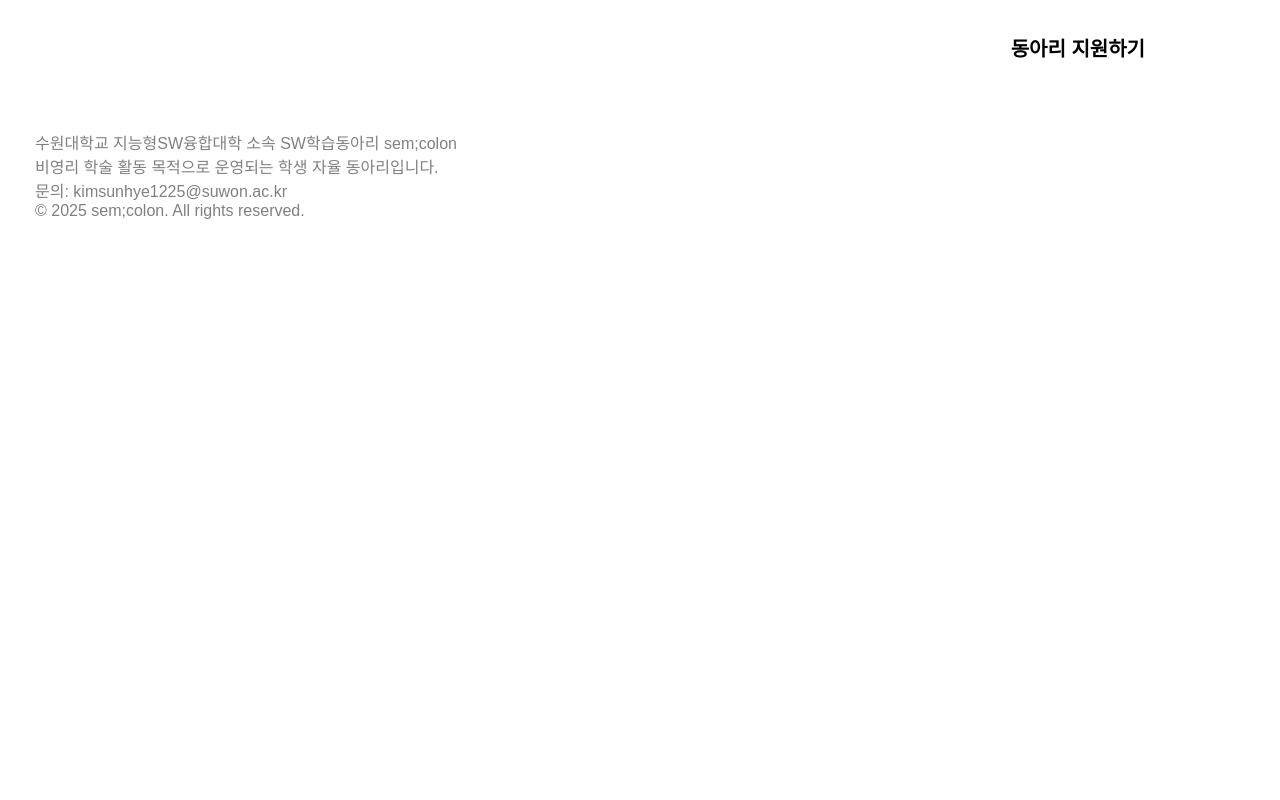
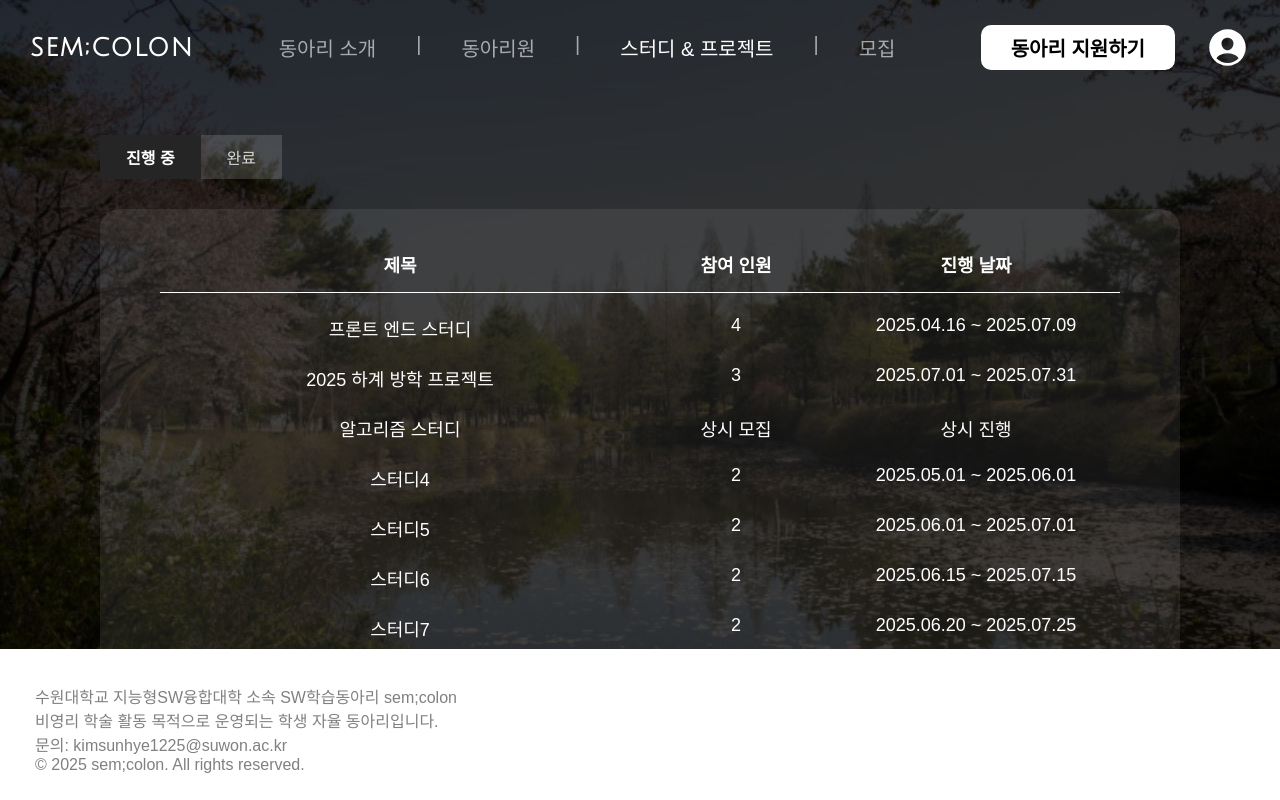
Before and after one commit to k0sun0h/Sem-colon_webpage, a React (Vite) app: page /studyProject in a window 1280 px wide. Built offline with nearby package versions, Linux system fonts and the light colour scheme; a web font is replaced by a local one.

Commit message:
[김선혜] - 스터디&프로젝트 페이지 완료 (제목 눌렀을 시 뜨는 페이지는 아직)

```diff
--- a/src/App.jsx
+++ b/src/App.jsx
@@ -10,6 +10,7 @@ import Footer from './components/Footer';
 import Introduce from './pages/Introduce';
 import Login from './pages/Login';
 import SignUp from './pages/SignUp';
+import StudyProject from './pages/Study&Project';
 
 function App() {
   return (
@@ -34,6 +35,8 @@ function App() {
               {/* /login 경로로 접근하면 Login 페이지가 렌더링됨 */}
               <Route path="/signup" element={<SignUp />} />
               {/* /signup 경로로 접근하면 SignUp 페이지가 렌더링됨 */}
+              <Route path="/studyProject" element={<StudyProject />} />
+              {/* /studyProject 경로로 접근하면 StudyProject 페이지가 렌더링됨 */}
             </Routes>
 
           </div>
--- a/src/components/Header.jsx
+++ b/src/components/Header.jsx
@@ -62,7 +62,7 @@ function Header() {
       <nav className="nav">
         <NavLink to="/" end>동아리 소개</NavLink><div> | </div>
         <NavLink to="/members">동아리원</NavLink><div> | </div>
-        <NavLink to="/projects">스터디 & 프로젝트</NavLink><div> | </div>
+        <NavLink to="/studyProject">스터디 & 프로젝트</NavLink><div> | </div>
         <NavLink to="/recruit">모집</NavLink>
       </nav>
       <div className='header-buttons'>
--- /dev/null
+++ b/src/css/Study&Project.css
@@ -0,0 +1,121 @@
+* {
+  margin: 0;
+  padding: 0;
+  box-sizing: border-box;
+}
+
+/* 고정 배경 이미지 설정 (화면 전체에 깔림) */
+.study-background {
+  position: fixed;
+  top: 0;
+  left: 0;
+  width: 100%;
+  height: 100%;
+  background-image: url('../../public/studyProject-logo.png');
+  background-size: cover;
+  background-position: center;
+  background-repeat: no-repeat;
+  z-index: -1;
+}
+
+/* 배경 위 어두운 반투명 오버레이 */
+.study-background::after {
+  content: '';
+  position: absolute;
+  top: 0;
+  left: 0;
+  width: 100%;
+  height: 100%;
+  background-color: black;
+  opacity: 0.8;
+}
+
+/* 전체 컨테이너 */
+.study-container {
+  position: relative;
+  z-index: 1;
+  padding: 40px 100px;
+  color: white;
+  width: 100%;
+  height: calc(100vh - 246px);
+}
+
+/* 탭 */
+.members-category {
+  display: flex;
+  margin-bottom: 30px;
+}
+
+.members-tab {
+  background-color: rgba(255, 255, 255, 0.15);
+  color: #D9D9D9;
+  border: none;
+  padding: 10px 26px;
+  font-size: 16px;
+  cursor: pointer;
+}
+
+.members-tab.active {
+  background-color: #252525;
+  color: white;
+  font-weight: bold;
+}
+
+/* 테이블 */
+.study-table {
+  background-color: rgba(255, 255, 255, 0.08);
+  border-radius: 20px;
+  padding: 30px 60px;
+}
+
+.table-header {
+  display: grid;
+  grid-template-columns: 1fr 0.4fr 0.6fr;
+  padding: 12px 0 15px 0;
+  font-size: 18px;
+  border-bottom: 1px solid white;
+  margin-bottom: 10px;
+  text-align: center;
+}
+
+.table-row {
+  display: grid;
+  grid-template-columns: 1fr 0.4fr 0.6fr;
+  padding: 12px 0;
+  font-size: 18px;
+  text-align: center;
+}
+
+.table-header {
+  font-weight: bold;
+}
+
+.table-row:last-child {
+  border-bottom: none;
+}
+
+/* 페이지네이션 */
+.pagination {
+  margin-top: 30px;
+  display: flex;
+  justify-content: center;
+  gap: 10px;
+  font-size: 18px;
+}
+
+.pagination .active {
+  text-decoration: underline;
+}
+
+.members-tab {
+  cursor: pointer;
+}
+
+.page-btn {
+  cursor: pointer;
+  padding: 0 6px;
+}
+
+.page-btn:hover {
+  color: #ccc;
+}
--- /dev/null
+++ b/src/pages/Study&Project.jsx
@@ -0,0 +1,93 @@
+import { useState } from "react";
+import { useLocation } from "react-router-dom";
+import "../css/Study&Project.css";
+
+function StudyProject() {
+  const location = useLocation();
+  const [category, setCategory] = useState(location.state?.category || "진행 중");
+  const [page, setPage] = useState(1);
+  const itemsPerPage = 8;
+
+  const ongoing = [
+    { title: "프론트 엔드 스터디", members: 4, period: "2025.04.16 ~ 2025.07.09" },
+    { title: "2025 하계 방학 프로젝트", members: 3, period: "2025.07.01 ~ 2025.07.31" },
+    { title: "알고리즘 스터디", members: "상시 모집", period: "상시 진행" },
+    { title: "스터디4", members: 2, period: "2025.05.01 ~ 2025.06.01" },
+    { title: "스터디5", members: 2, period: "2025.06.01 ~ 2025.07.01" },
+    { title: "스터디6", members: 2, period: "2025.06.15 ~ 2025.07.15" },
+    { title: "스터디7", members: 2, period: "2025.06.20 ~ 2025.07.25" },
+    { title: "스터디8", members: 2, period: "2025.06.25 ~ 2025.07.30" },
+    { title: "스터디9", members: 2, period: "2025.06.20 ~ 2025.07.25" },
+    { title: "스터디10", members: 2, period: "2025.06.25 ~ 2025.07.30" },
+  ];
+
+  const completed = [
+    { title: "2024 겨울방학 프로젝트", members: 5, period: "2024.01.03 ~ 2024.02.20" },
+    { title: "리액트 심화 스터디", members: 3, period: "2024.03.01 ~ 2024.05.30" },
+  ];
+
+  const currentList = category === "진행 중" ? ongoing : completed;
+
+  const totalPages = Math.ceil(currentList.length / itemsPerPage);
+  const currentPageItems = currentList.slice((page - 1) * itemsPerPage, page * itemsPerPage);
+
+  const changePage = (p) => {
+    if (p >= 1 && p <= totalPages) setPage(p);
+  };
+
+  return (
+    <>
+      <div className="study-background"></div>
+      <div className="study-container">
+        {/* 탭 */}
+        <div className="members-category">
+          {["진행 중", "완료"].map((label) => (
+            <button
+              key={label}
+              className={`members-tab ${category === label ? "active" : ""}`}
+              onClick={() => {
+                setCategory(label);
+                setPage(1); // 카테고리 바뀌면 첫 페이지로
+              }}
+            >
+              {label}
+            </button>
+          ))}
+        </div>
+
+        {/* 테이블 */}
+        <div className="study-table">
+          <div className="table-header">
+            <span>제목</span>
+            <span>참여 인원</span>
+            <span>진행 날짜</span>
+          </div>
+          {currentPageItems.map((item, idx) => (
+            <div className="table-row" key={idx}>
+              <span>{item.title}</span>
+              <span>{item.members}</span>
+              <span>{item.period}</span>
+            </div>
+          ))}
+        </div>
+
+        {/* 페이지네이션 */}
+        <div className="pagination">
+          <span className="page-btn" onClick={() => changePage(1)}>처음</span>
+          {[...Array(totalPages)].map((_, idx) => (
+            <span
+              key={idx}
+              className={`page-btn ${page === idx + 1 ? "active" : ""}`}
+              onClick={() => changePage(idx + 1)}
+            >
+              {idx + 1}
+            </span>
+          ))}
+          <span className="page-btn" onClick={() => changePage(page + 1)}>&gt;</span>
+        </div>
+      </div>
+    </>
+  );
+}
+
+export default StudyProject;
```
Also changed, not shown: public/study&project-logo.png (added), public/studyProject-logo.png (added).
